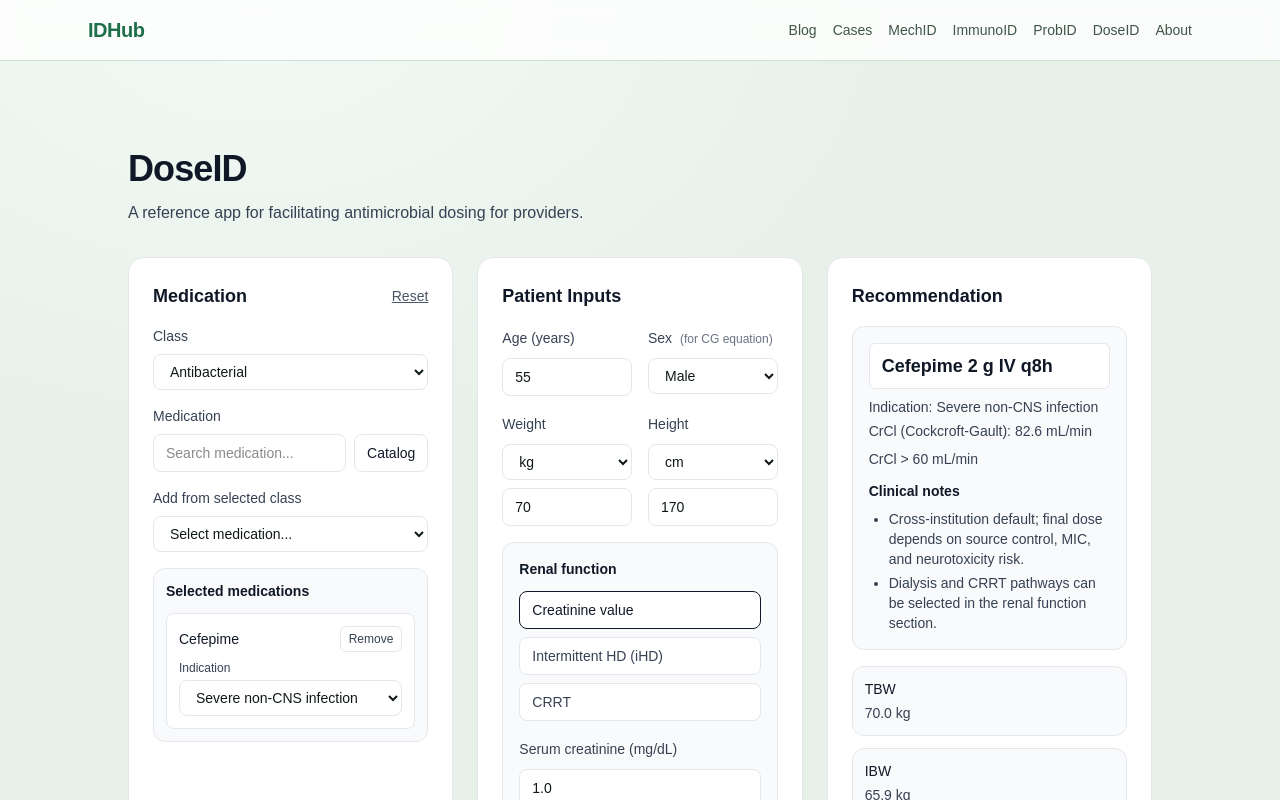
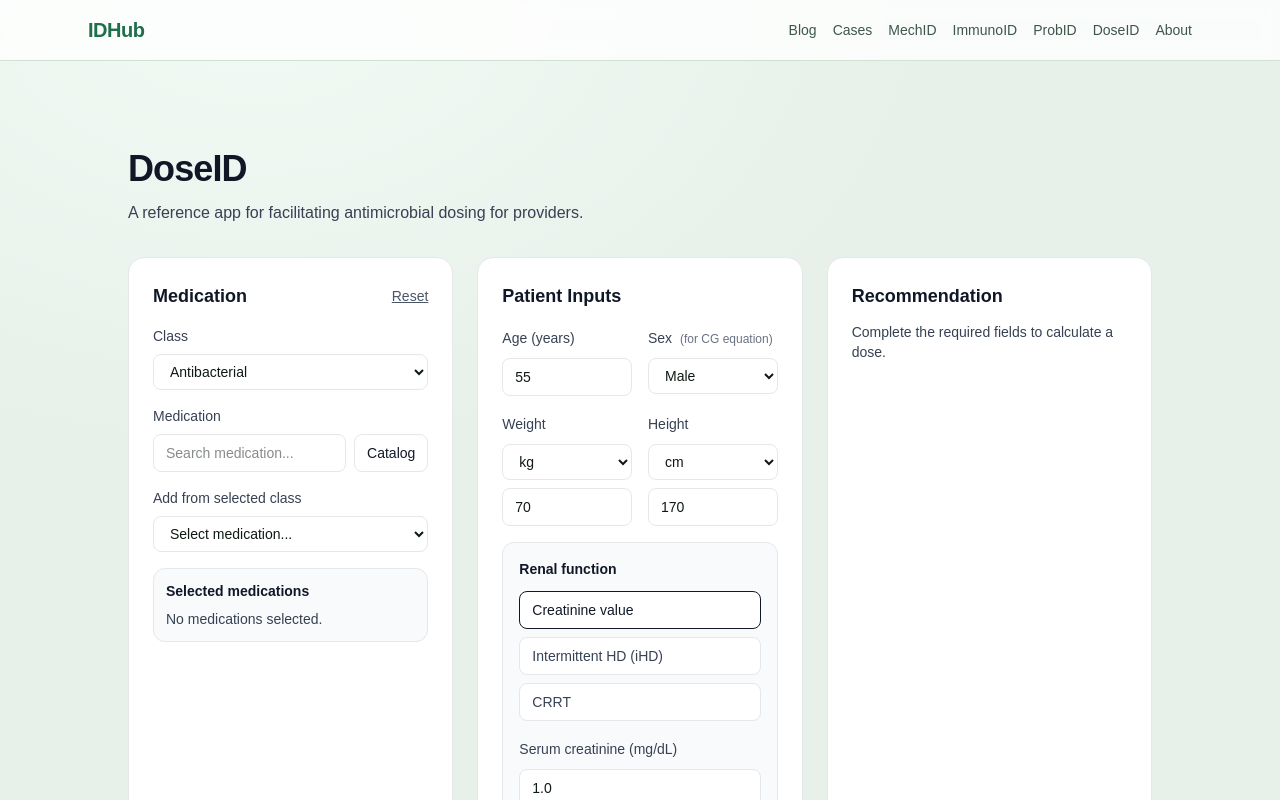
Before and after one commit to alvarojg11/IDHub, a Next.js app: page /tools/doseid in a window 1280 px wide. Shown: the top 800 px of the page. Built offline with nearby package versions, Linux system fonts and the light colour scheme.

Commit message:
doseid update

```diff
--- a/components/DoseIDTool.tsx
+++ b/components/DoseIDTool.tsx
@@ -33,17 +33,8 @@ export default function DoseIDTool() {
   const [category, setCategory] = useState<MedicationCategory>("antibacterial");
   const medsInCategory = useMemo(() => medsForCategory(category), [category]);
 
-  const [selectedMedicationIds, setSelectedMedicationIds] = useState<string[]>(() => {
-    const first = medsForCategory("antibacterial")[0]?.id;
-    return first ? [first] : [];
-  });
-  const [indicationByMedication, setIndicationByMedication] = useState<Record<string, string>>(
-    () => {
-      const first = medsForCategory("antibacterial")[0];
-      if (!first) return {};
-      return { [first.id]: first.indications[0]?.id ?? "" };
-    }
-  );
+  const [selectedMedicationIds, setSelectedMedicationIds] = useState<string[]>([]);
+  const [indicationByMedication, setIndicationByMedication] = useState<Record<string, string>>({});
   const [addMedicationId, setAddMedicationId] = useState("");
 
   const [renalMode, setRenalMode] = useState<RenalMode>("standard");
```
